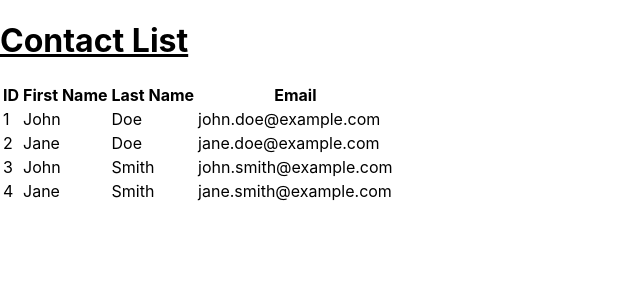
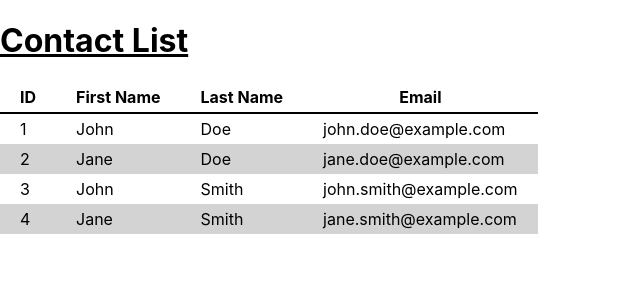
Before and after one commit to ayomidecole/contact-react, a React (Create React App) app: page / in a window 1280 px wide. Shown: the top 300 px of the page, without its empty margins (0-640 px from the left). Built offline with nearby package versions, Linux system fonts and the light colour scheme.

Commit message:
Add Lists component for displaying contact information and update App to use it

```diff
--- a/package.json
+++ b/package.json
@@ -10,6 +10,7 @@
     "react": "^19.1.1",
     "react-dom": "^19.1.1",
     "react-scripts": "5.0.1",
+    "sass": "^1.92.0",
     "web-vitals": "^2.1.4"
   },
   "scripts": {
--- a/src/App.js
+++ b/src/App.js
@@ -1,5 +1,5 @@
 import './App.css';
-import List from './List';
+import List from './Lists';
 
 function App() {
     return <List />;
--- /dev/null
+++ b/src/Lists.css
@@ -0,0 +1,15 @@
+table.contactTable {
+    border-collapse: collapse;
+}
+
+table.contactTable td, table.contactTable th {
+    padding: 5px 20px;
+}
+
+table.contactTable th {
+    border-bottom: 2px solid black;
+}
+
+table.contactTable tbody tr:nth-child(even) {
+    background-color: lightgray;
+}
--- a/src/List.js
+++ b/src/Lists.js
@@ -1,4 +1,5 @@
-import { use, useState } from 'react';
+import { useState } from 'react';
+import './Lists.css';
 
 const initialContacts = [
     {
@@ -36,7 +37,7 @@ function List() {
     return (
         <>
             <h1 style={{ textDecoration: 'underline' }}>Contact List</h1>
-            <table>
+            <table className='contactTable'>
                 <thead>
                     <tr>
                         <th>ID</th>
```
Also changed, not shown: 1 other file (tests, documents, lock files or other folders).
